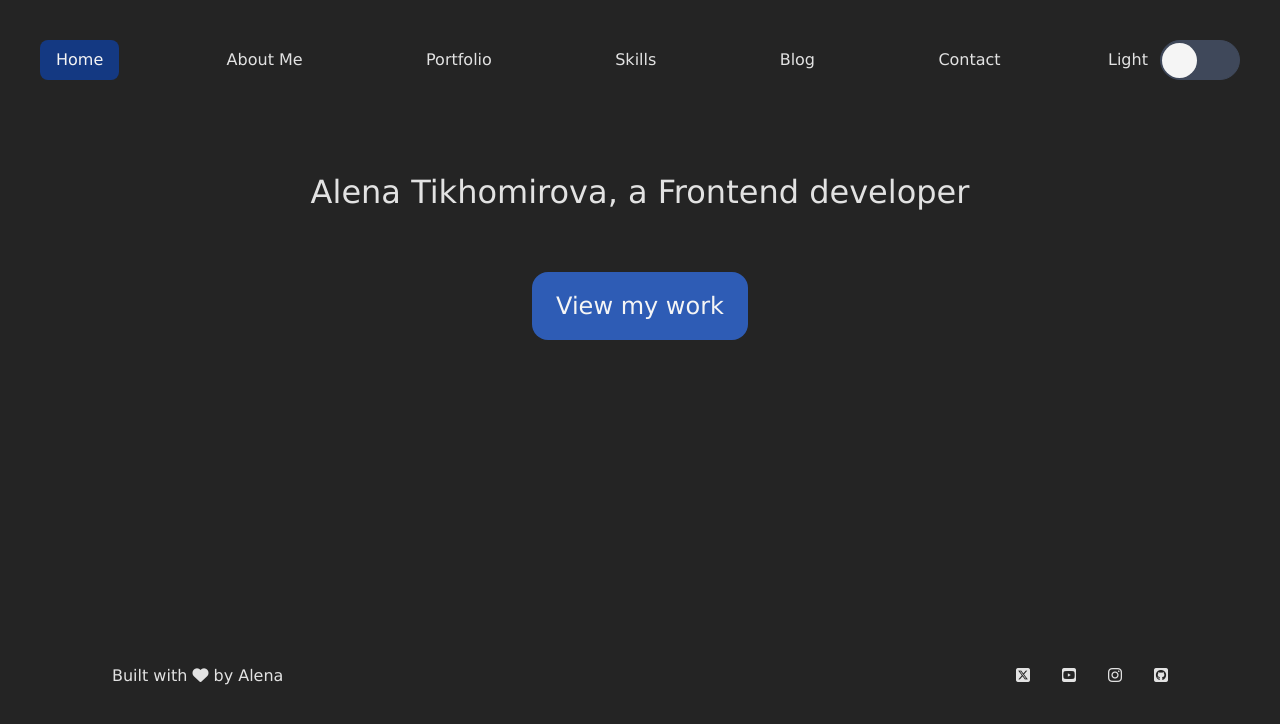
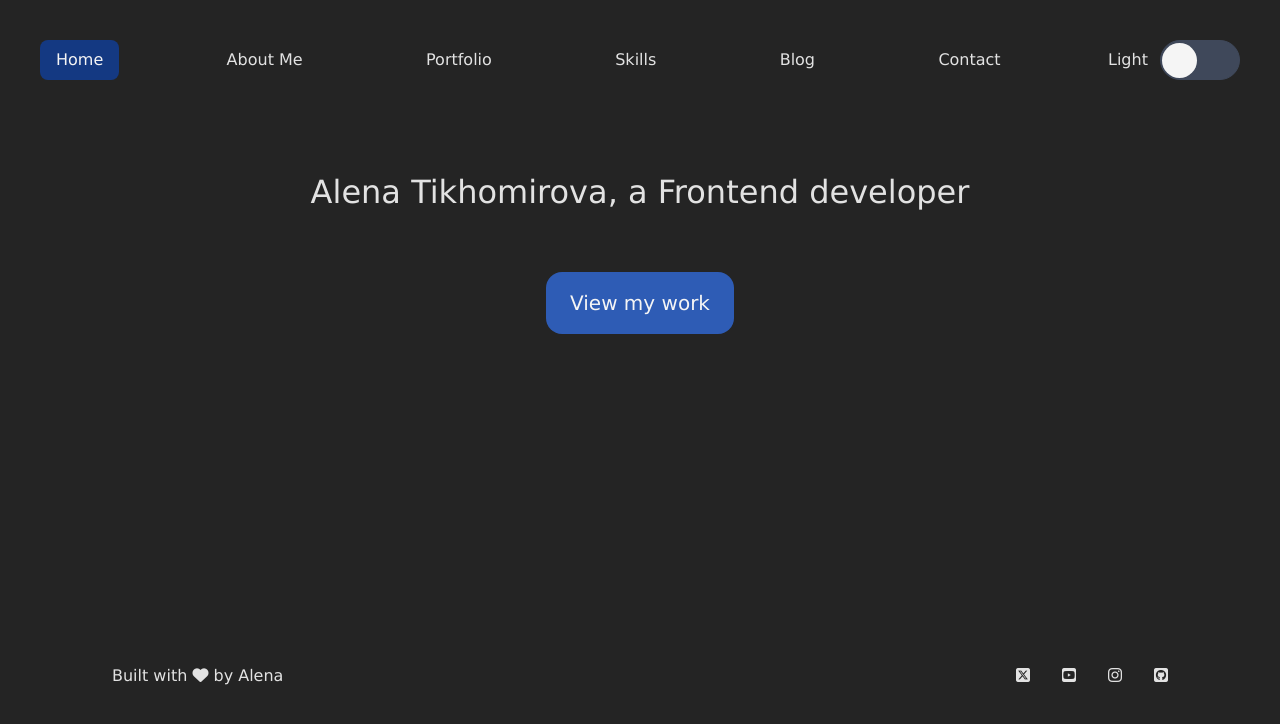
Before and after one commit to alenatih/Personal-Website, a React (Vite) app: page / in a window 1280 px wide. Shown: the top 724 px of the page. Built offline with nearby package versions, Linux system fonts and the light colour scheme.

Commit message:
Update Home and Portfolio pages

```diff
--- a/src/App.css
+++ b/src/App.css
@@ -209,7 +209,7 @@
   justify-content: center;
   /* gap: 1rem; */
   width: 100%;
-  margin: 2rem auto;
+  margin: 1rem auto;
 }
 
 .project-one,
@@ -380,7 +380,7 @@
 }
 
 .view-work-link {
-  font-size: 1.25rem;
+  font-size: 1.125rem;
 }
 
 .not-found a,
@@ -506,7 +506,7 @@
   /* Links */
 
   .view-work-link {
-    font-size: 1.5rem;
+    font-size: 1.25rem;
   }
 
 }
```
